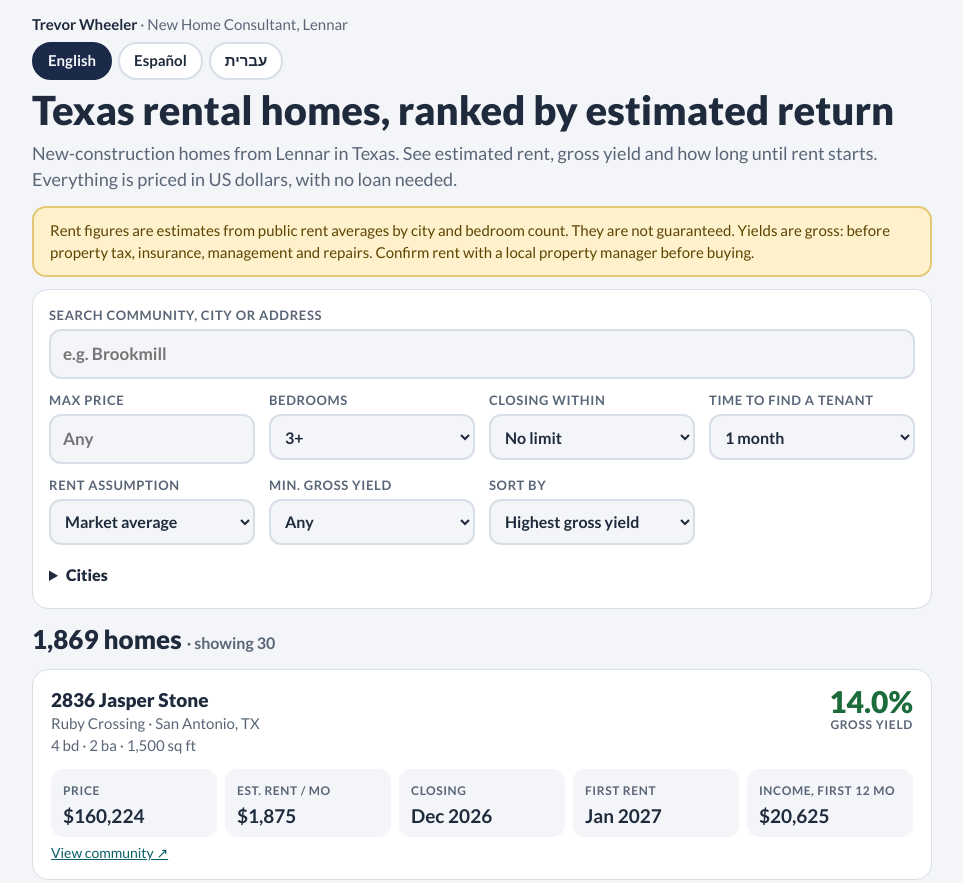
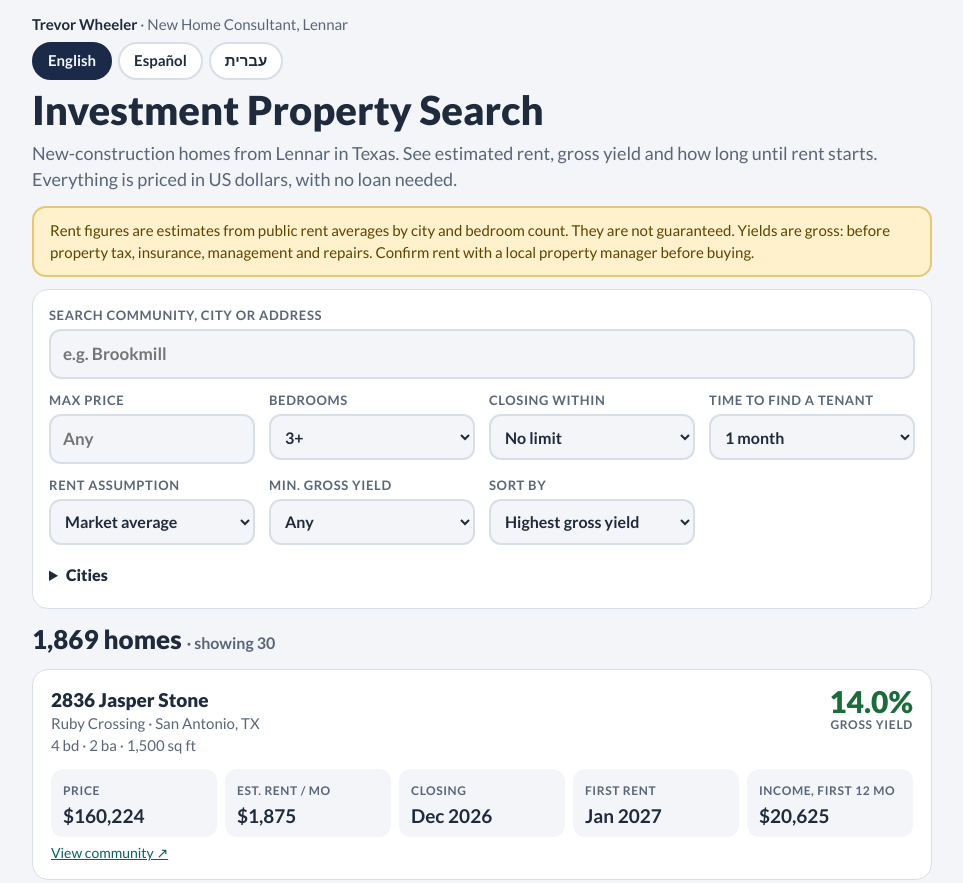
Before and after one commit to twheels14/texas-rental-homes, a plain HTML site: page index.html in a window 1280 px wide. Shown: the top 883 px of the page, without its empty margins (158-1121 px from the left). Drawn offline with Linux system fonts and the light colour scheme.

Commit message:
Rename main title to Investment Property Search
Co-Authored-By: Claude Sonnet 5.5 <noreply@anthropic.com>
Claude-Session: https://claude.ai/code/session_01UNb9qSRPhD9rJnniXS6Jsb

```diff
--- a/index.html
+++ b/index.html
@@ -1,6 +1,6 @@
 <!doctype html>
 <html lang="en"><head><meta charset="utf-8"><meta name="viewport" content="width=device-width,initial-scale=1,viewport-fit=cover">
-<title>Texas Rental Home Finder</title>
+<title>Investment Property Search</title>
 <link rel="stylesheet" href="https://fonts.googleapis.com/css2?family=Lato:wght@400;700;900&display=swap">
 <style>
 :root{--bg:#F3F5F8;--surface:#fff;--ink:#1F2B3D;--muted:#5A6678;--line:#D8DEE7;--navy:#1B2A49;--navy-ink:#F4F7FB;--teal:#0E7C86;--teal-soft:#E1F1F2;--teal-ink:#0A5F67;--gold:#FFF1CC;--gold-line:#E4C877;--gold-ink:#5C4400;--good:#1C6B3A;--good-soft:#DDF0E3;--drop:#B32620;--drop-soft:#FCE4E2;--font:'Lato','Segoe UI','Arial Hebrew',Arial,system-ui,sans-serif}
@@ -62,7 +62,7 @@ h1{font-size:clamp(28px,5.5vw,40px);line-height:1.1;margin:8px 0 8px;font-weight
 const CONTACT={name:"Trevor Wheeler",phone:"(830) 743-7270",email:"trevor.wheeler@lennar.com"};
 const SHEET_URL="https://docs.google.com/spreadsheets/d/1ZZpxQU_oTVTAmeLRea9jl_2LrwgPjgzkF5iyGo3ht18/view";
 const T={
-en:{who:"New Home Consultant, Lennar",h1:"Texas rental homes, ranked by estimated return",
+en:{who:"New Home Consultant, Lennar",h1:"Investment Property Search",
 sub:"New-construction homes from Lennar in Texas. See estimated rent, gross yield and how long until rent starts. Everything is priced in US dollars, with no loan needed.",
 disc:"Rent figures are estimates from public rent averages by city and bedroom count. They are not guaranteed. Yields are gross: before property tax, insurance, management and repairs. Confirm rent with a local property manager before buying.",
 f_search:"Search community, city or address",f_search_ph:"e.g. Brookmill",f_price:"Max price",f_beds:"Bedrooms",f_close:"Closing within",f_lease:"Time to find a tenant",f_rent:"Rent assumption",f_sort:"Sort by",f_minY:"Min. gross yield",
@@ -79,7 +79,7 @@ meth:["Estimated rent: average monthly rent for houses of that bedroom count in
 conf_h:"Where rent data comes from",conf_city:"City data",conf_proxy:"Estimated from nearby: {x}",
 c_h:"Ready to look closer?",c_p:"When you are ready, I can connect you with the US realtor I work with to buy.",
 sheet:"View the full inventory spreadsheet ↗",upd:"Inventory updated {d}"},
-es:{who:"Consultor de Casas Nuevas, Lennar",h1:"Casas en renta en Texas, ordenadas por rendimiento estimado",
+es:{who:"Consultor de Casas Nuevas, Lennar",h1:"Búsqueda de propiedades de inversión",
 sub:"Casas nuevas de Lennar en Texas. Vea la renta estimada, el rendimiento bruto y cuánto falta para que empiece la renta. Todo en dólares, sin necesidad de préstamo.",
 disc:"Las rentas son estimaciones basadas en promedios públicos por ciudad y número de recámaras. No están garantizadas. El rendimiento es bruto: antes de impuestos, seguro, administración y reparaciones. Confirme la renta con un administrador local antes de comprar.",
 f_search:"Buscar comunidad, ciudad o dirección",f_search_ph:"p. ej. Brookmill",f_price:"Precio máximo",f_beds:"Recámaras",f_close:"Cierre dentro de",f_lease:"Tiempo para hallar inquilino",f_rent:"Supuesto de renta",f_sort:"Ordenar por",f_minY:"Rend. bruto mínimo",
@@ -96,7 +96,7 @@ meth:["Renta estimada: promedio mensual de casas con ese número de recámaras e
 conf_h:"Origen de los datos de renta",conf_city:"Datos de la ciudad",conf_proxy:"Estimado de zona cercana: {x}",
 c_h:"¿Listo para ver más?",c_p:"Cuando esté listo, puedo conectarlo con el agente inmobiliario en EE. UU. con quien trabajo para comprar.",
 sheet:"Ver la hoja de inventario completa ↗",upd:"Inventario actualizado {d}"},
-he:{who:"יועץ בתים חדשים, Lennar",h1:"בתים להשכרה בטקסס, מדורגים לפי תשואה משוערת",
+he:{who:"יועץ בתים חדשים, Lennar",h1:"חיפוש נכסי השקעה",
 sub:"בתים חדשים של Lennar בטקסס. ראו שכירות משוערת, תשואה ברוטו וכמה זמן עד שהשכירות מתחילה. הכול בדולרים, ללא צורך במשכנתא.",
 disc:"נתוני השכירות הם הערכות על בסיס ממוצעי שכירות פומביים לפי עיר ומספר חדרי שינה. אין ערובה להם. התשואה ברוטו: לפני מס נכס, ביטוח, ניהול ותיקונים. מומלץ לאמת שכירות מול מנהל נכסים מקומי לפני הרכישה.",
 f_search:"חיפוש שכונה, עיר או כתובת",f_search_ph:"למשל Brookmill",f_price:"מחיר מקסימלי",f_beds:"חדרי שינה",f_close:"סגירה תוך",f_lease:"זמן למציאת שוכר",f_rent:"הנחת שכירות",f_sort:"מיון לפי",f_minY:"תשואה ברוטו מינימלית",
```
